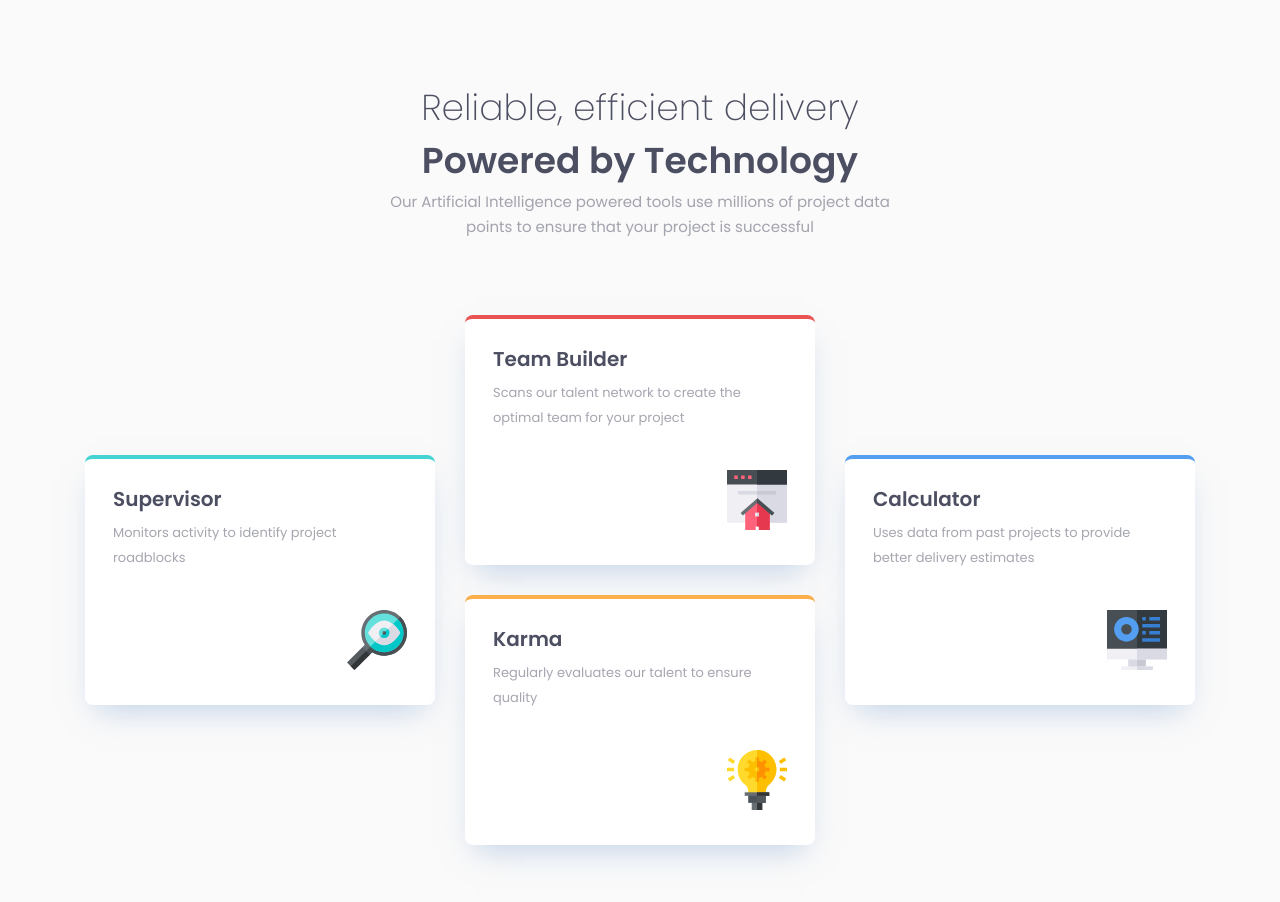
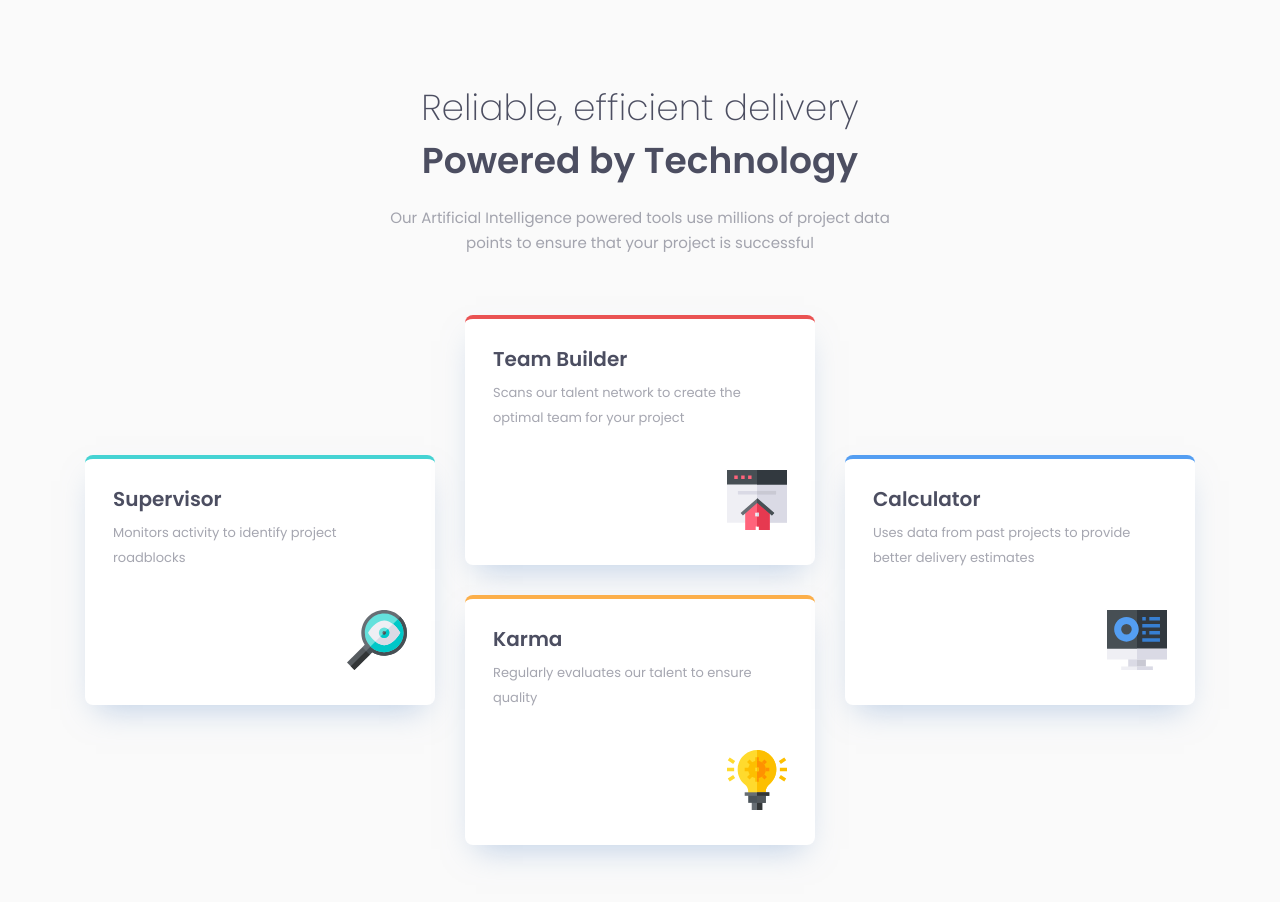
Before and after one commit to manjeshrv592/four-card-feature-section, a plain HTML site: page index.html in a window 1280 px wide. Drawn offline with Linux system fonts and the light colour scheme.

Commit message:
Increased section gap

```diff
--- a/css/style.css
+++ b/css/style.css
@@ -192,6 +192,14 @@ img {
     padding-top: 9.5rem;
   }
 
+  .section-content {
+    grid-gap: 6rem;
+  }
+
+  .section-summary {
+    grid-gap: 3.2rem;
+  }
+
   .cards {
     grid-template-columns: repeat(3, 1fr);
   }
```
